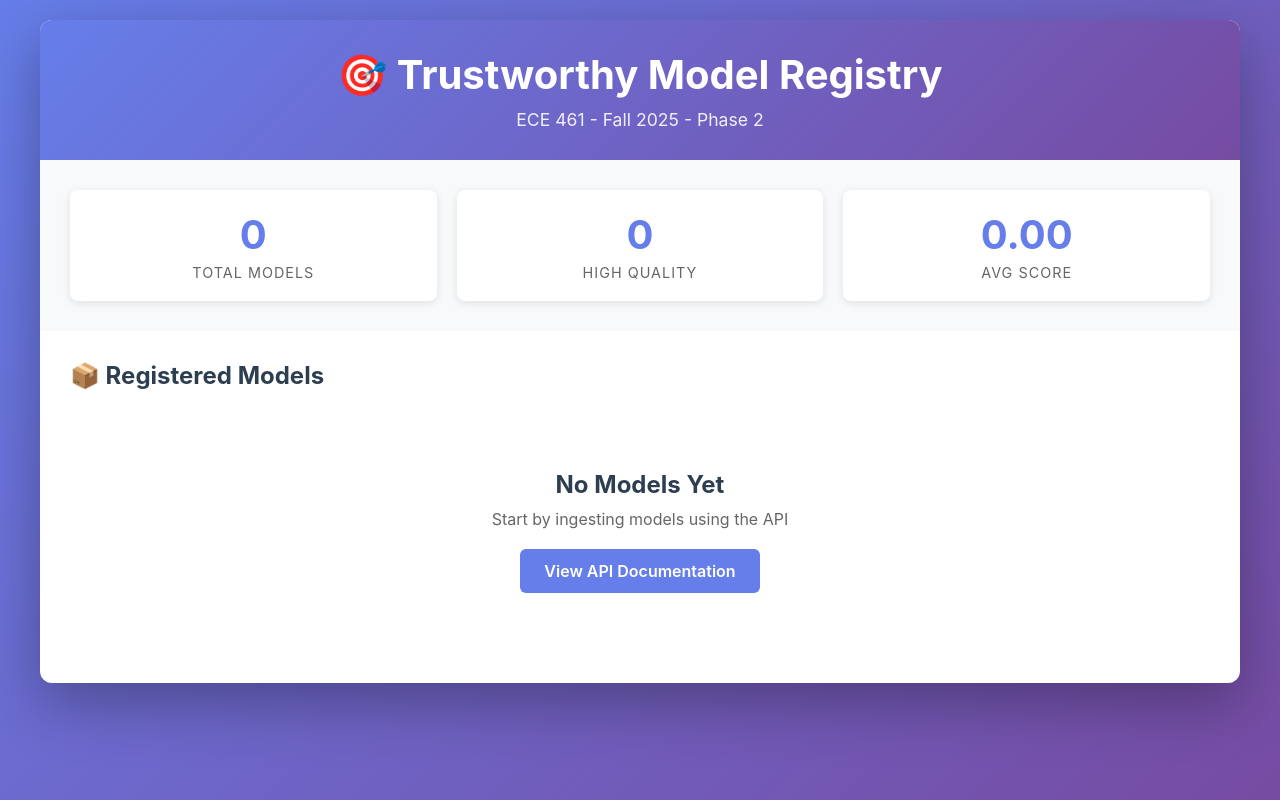
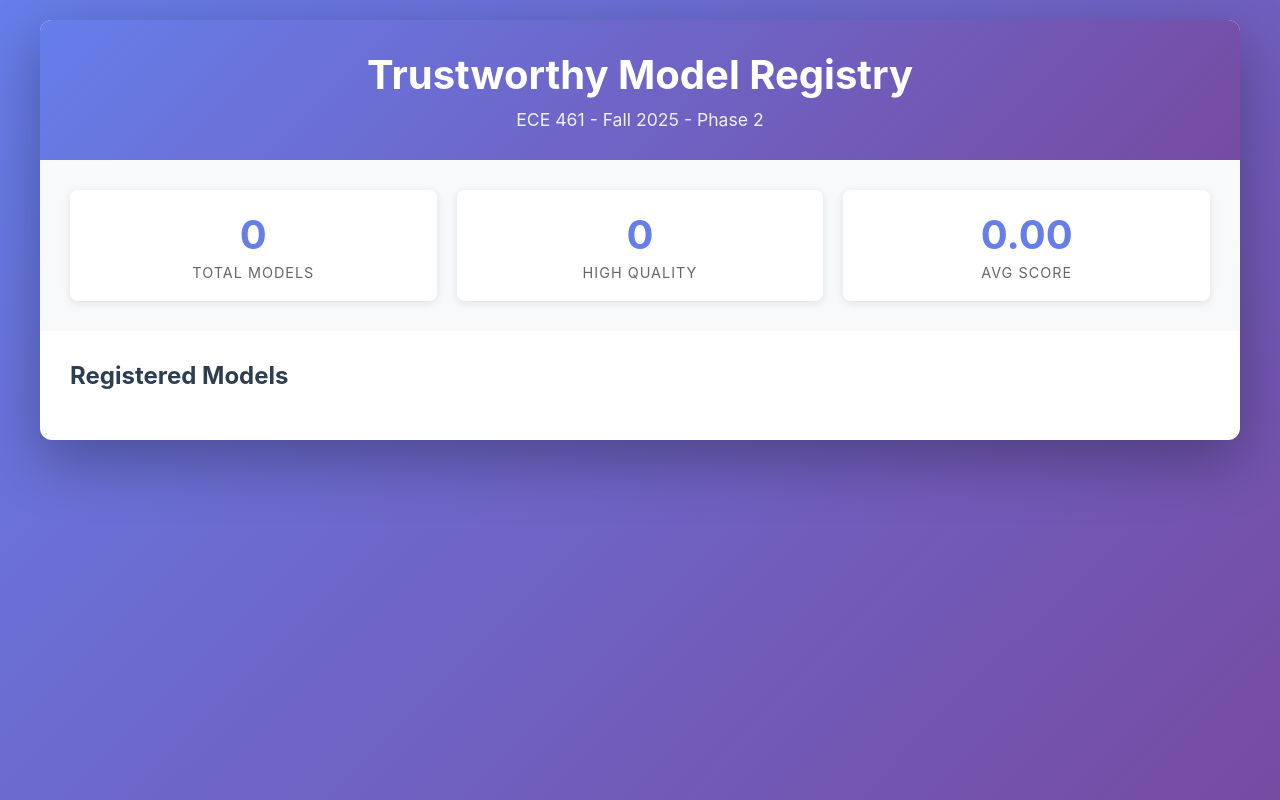
Before and after one commit to TristanG115/117-Phase-2-CLI, a FastAPI app: page / in a window 1280 px wide. Run offline with FastAPI, Linux system fonts and the light colour scheme; data that the repository does not hold is empty.

Commit message:
Updated index

```diff
--- a/templates/index.html
+++ b/templates/index.html
@@ -188,7 +188,7 @@
 <body>
   <div class="container">
     <header>
-      <h1>🎯 Trustworthy Model Registry</h1>
+      <h1> Trustworthy Model Registry</h1>
       <p class="subtitle">ECE 461 - Fall 2025 - Phase 2</p>
     </header>
 
@@ -214,7 +214,7 @@
     </div>
 
     <div class="content">
-      <h2 style="margin-bottom: 20px; color: #2c3e50;">📦 Registered Models</h2>
+      <h2 style="margin-bottom: 20px; color: #2c3e50;"> Registered Models</h2>
 
       {% if models %}
       <div class="model-grid">
@@ -262,12 +262,6 @@
         </div>
         {% endfor %}
       </div>
-      {% else %}
-      <div class="empty-state">
-        <h2>No Models Yet</h2>
-        <p>Start by ingesting models using the API</p>
-        <a href="/docs" class="api-link">View API Documentation</a>
-      </div>
       {% endif %}
     </div>
   </div>
```
Also changed, not shown: 1 other file.
